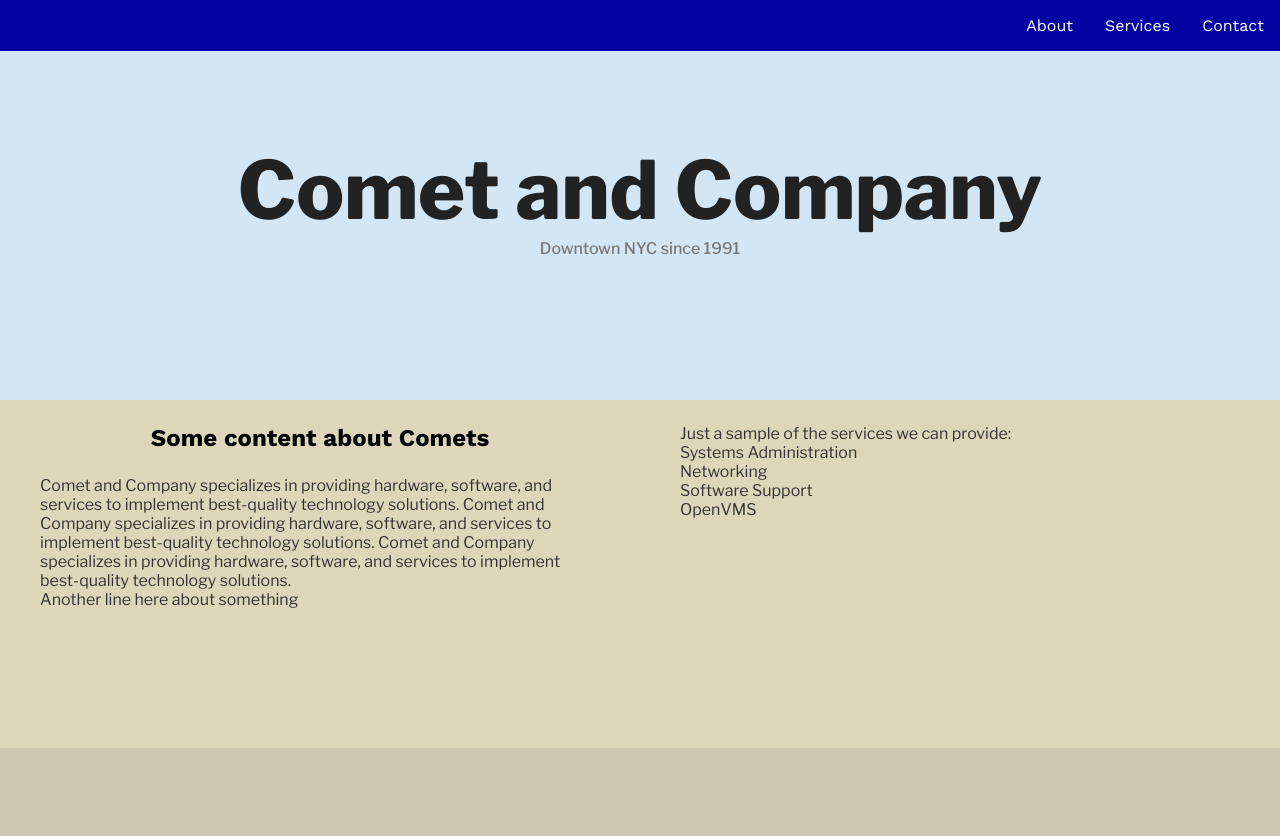
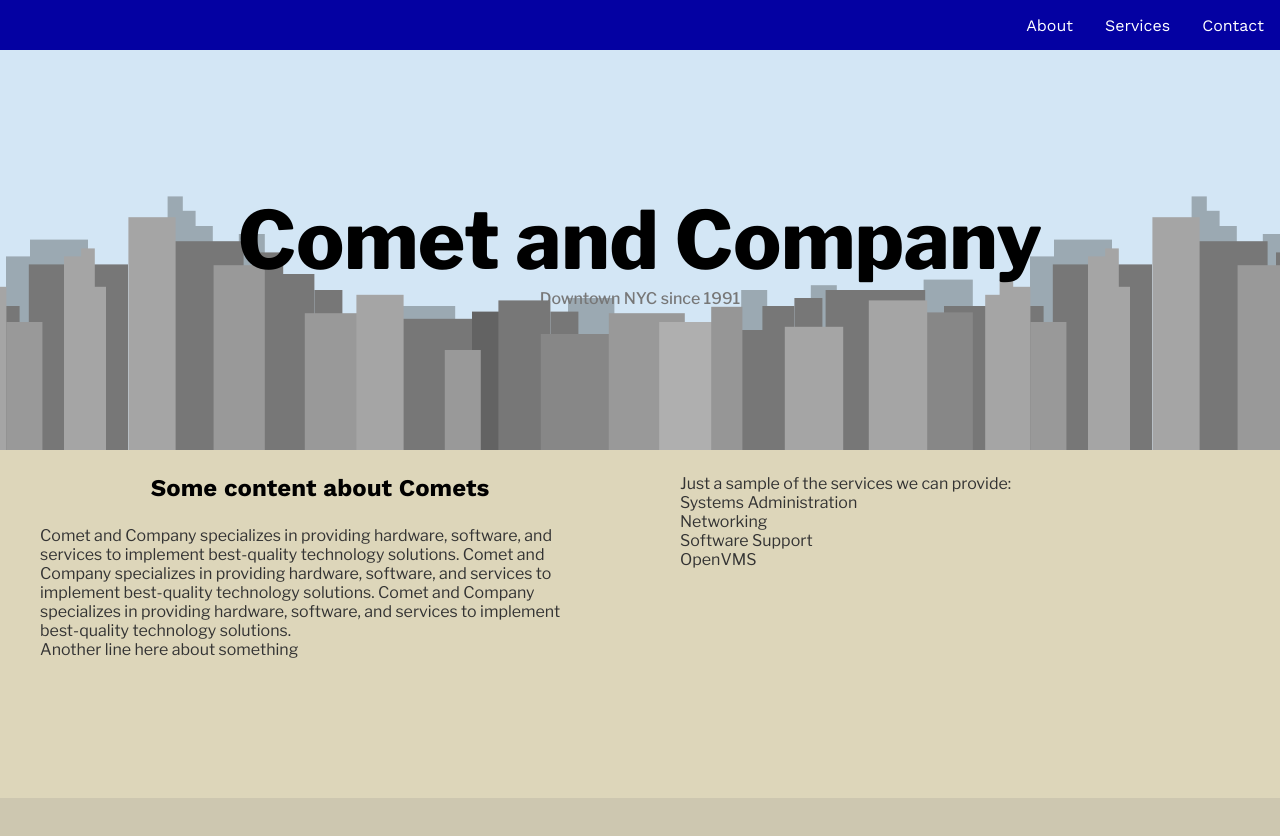
Before and after one commit to jberthiaume1138/comets, a React app: page / in a window 1280 px wide. Shown: the top 836 px of the page. Built offline with nearby package versions, Linux system fonts and the light colour scheme.

Commit message:
header background basics

```diff
--- a/src/components/layout/style/Header.scss
+++ b/src/components/layout/style/Header.scss
@@ -12,15 +12,22 @@ a {
 	justify-content: center;
 	align-items: center;
 
+	// background: linear-gradient(to bottom, #0401a2 5%,#013fc4 22%,#d3e6f5 100%);
 	background-color: #d3e6f5;
 
+	background-image: url('../../../images/skyline.svg');
+	background-position: bottom;
+	// background-repeat: no-repeat;
 	min-height: 400px;
 
 	.containerName {
+
+
 		.name {
+			max-width: 1280px;
 			font-family: $primaryFont;
 			font-weight: 800;
-			color: #222222;
+			color: #000000;
 			font-size: 5em;
 			margin: 0 auto;
 			text-align: center;
--- a/src/components/layout/style/Nav.scss
+++ b/src/components/layout/style/Nav.scss
@@ -2,11 +2,12 @@ $navFont: 'Work Sans', sans-serif;
 
 nav {
 	width: 100%;
+	height: 50px;
 	display: flex;
 	flex-flow: row nowrap;
 	justify-content: flex-end;
 
-	position: fixed;
+	// position: fixed;
 
 	background-color: #0401a2;
 
```
Also changed, not shown: src/images/skyline.svg (added).
